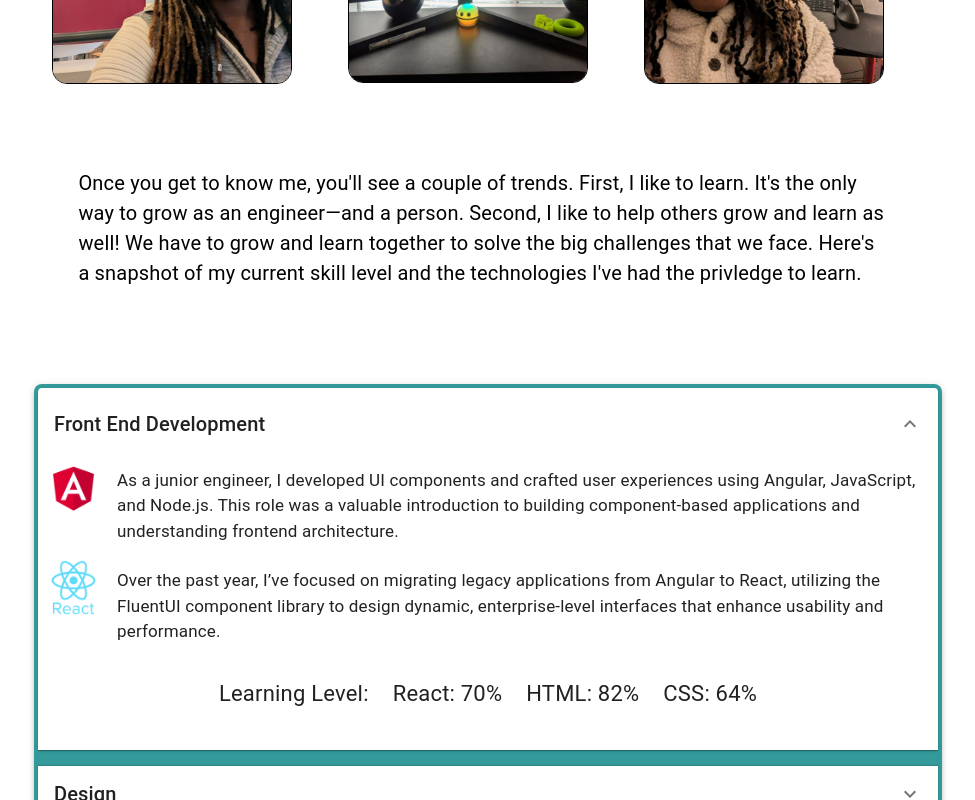
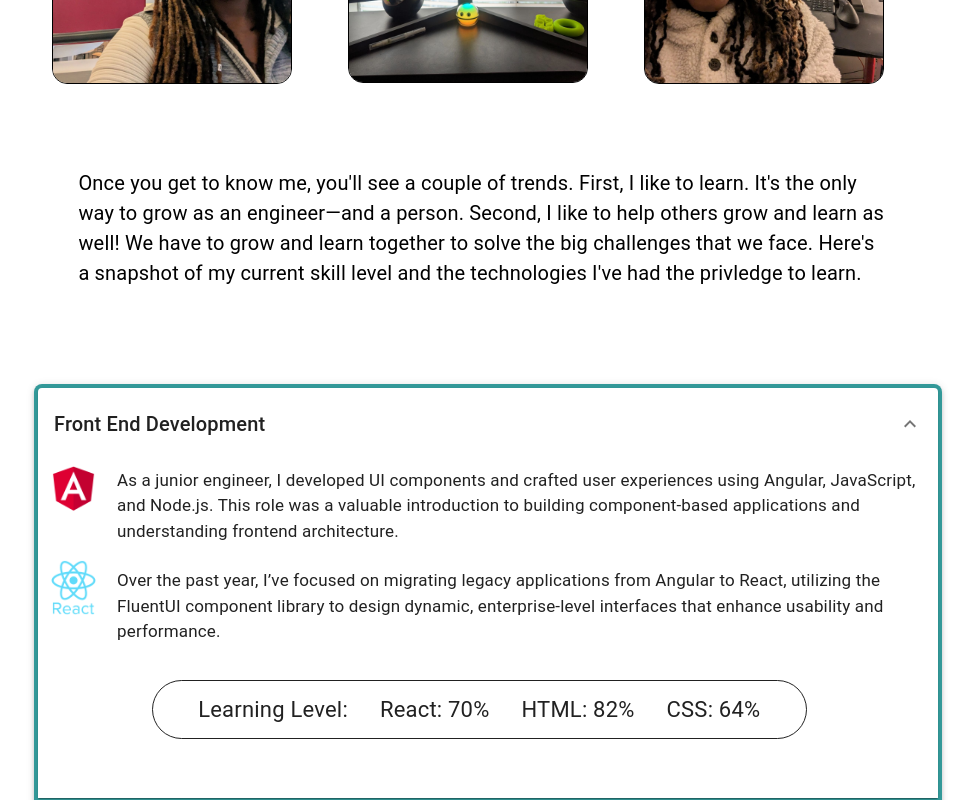
Before and after one commit to amerigirl/website, a React (Create React App) app: page /skillsPage in a window 1280 px wide. Both pictures are taken after a click on the button "Front End Development". Shown: the part 595-1395 px from the top of the page, without its empty margins (152-1127 px from the left). Built offline with nearby package versions, Linux system fonts and the light colour scheme.

Commit message:
finished accordion level work

```diff
--- a/src/Components/SkillsPage/Accordion.jsx
+++ b/src/Components/SkillsPage/Accordion.jsx
@@ -68,9 +68,13 @@ export default function ControlledAccordions() {
             sx={{
               display: "flex",
               justifyContent: "center",
-              mt: 2,
-              mb: 5,
-              gap: 3,
+              margin: "20px 50px 60px 115px",
+              gap: 4,
+              outline: 1,
+              borderRadius: 10,
+              paddingTop: 1.5,
+              paddingBottom: 1.5,
+              width: "72.5%",
             }}
           >
             {skill.subSkill1 || skill.subSkill2 || skill.subSkill3 ? (
```
